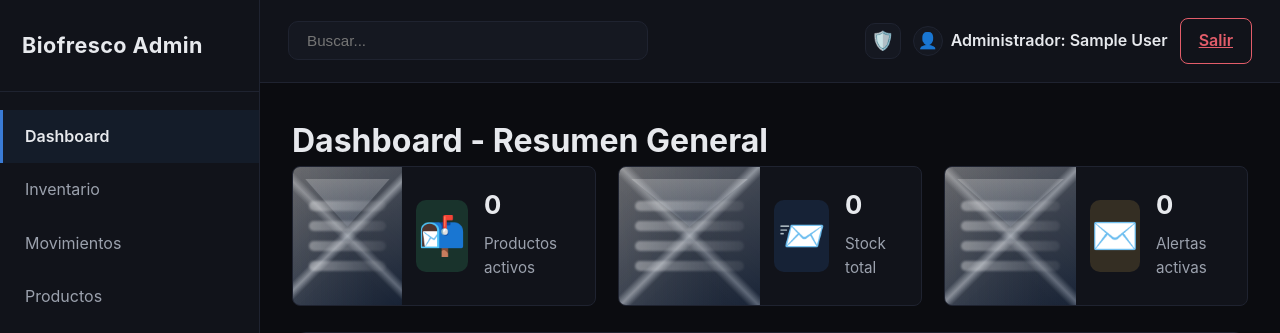
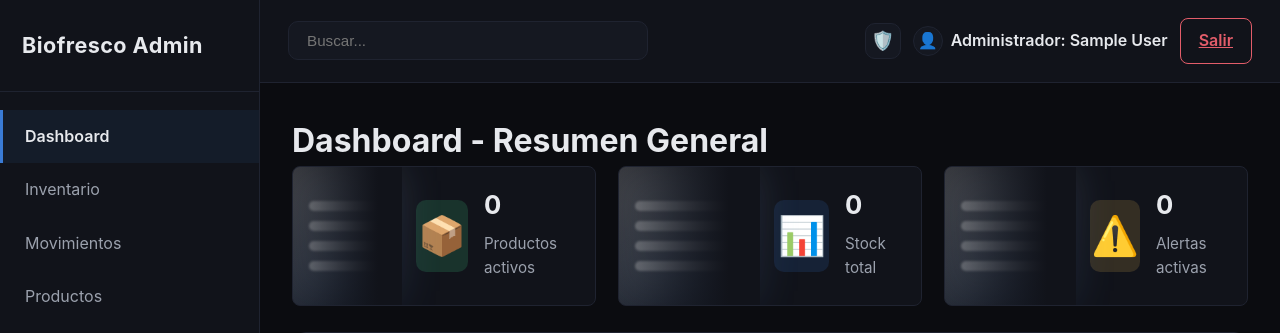
Before and after one commit to JagerBombAsme/BiofrescoDDR-AF, a Django app: page / in a window 1280 px wide. Shown: the top 333 px of the page. Run offline with Django 4.2, Linux system fonts and the light colour scheme; the visitor is signed in with stand-in values (Sample User, id 1); data comes from the database, SQL or seed files in the repository; data that the repository does not hold is empty.

Commit message:
Cambio de imagen

```diff
--- a/PaginaWeb/static/css/adminstyles.css
+++ b/PaginaWeb/static/css/adminstyles.css
@@ -258,7 +258,6 @@
 }
 
 .stat-card {
-    position: relative;
     background: var(--surface);
     border-radius: 8px;
     border: 1px solid var(--border);
@@ -267,7 +266,7 @@
     align-items: stretch;
     min-height: 140px;
     overflow: hidden;
-    transition: transform 0.2s ease, border-color 0.2s ease, box-shadow 0.2s ease;
+    transition: transform 0.2s ease, border-color 0.2s ease;
 }
 
 .stat-card:hover {
@@ -278,14 +277,11 @@
 .stat-card__media {
     position: relative;
     min-height: 120px;
-    --card-image: linear-gradient(135deg, rgba(255, 255, 255, 0.05), rgba(58, 123, 213, 0.08));
+    --card-image: none;
     background-image:
-        linear-gradient(135deg, rgba(255, 255, 255, 0.28), rgba(58, 123, 213, 0.14)),
-        linear-gradient(135deg, transparent 46%, rgba(255, 255, 255, 0.42) 50%, transparent 54%),
-        linear-gradient(-135deg, transparent 46%, rgba(255, 255, 255, 0.32) 50%, transparent 54%),
-        linear-gradient(to right, rgba(11, 12, 16, 0.18), var(--surface) 78%),
-        var(--card-image);
-    background-size: 100% 100%;
+        var(--card-image),
+        linear-gradient(135deg, rgba(255, 255, 255, 0.16), rgba(58, 123, 213, 0.12));
+    background-size: cover, 100% 100%;
     background-repeat: no-repeat;
     background-position: center;
     isolation: isolate;
@@ -312,21 +308,18 @@
 .stat-card__media::before {
     content: "";
     position: absolute;
-    inset: 12px 12px auto 12px;
-    height: 56%;
-    background: linear-gradient(to bottom, rgba(255, 255, 255, 0.32), rgba(58, 123, 213, 0.12));
-    clip-path: polygon(0 0, 100% 0, 50% 62%);
+    inset: 0;
+    background: linear-gradient(120deg, rgba(255, 255, 255, 0.28), rgba(58, 123, 213, 0.18));
+    filter: blur(22px);
     opacity: 0.7;
+    z-index: -1;
 }
 
 .stat-card__media::after {
     content: "";
     position: absolute;
     inset: 0;
-    background:
-        linear-gradient(135deg, rgba(255, 255, 255, 0.08), transparent 60%),
-        linear-gradient(225deg, rgba(255, 255, 255, 0.08), transparent 60%);
-    mix-blend-mode: screen;
+    background: linear-gradient(to right, rgba(11, 12, 16, 0.15), var(--surface) 78%);
 }
 
 .stat-card__content {
--- a/PaginaWeb/templates/dashboard.html
+++ b/PaginaWeb/templates/dashboard.html
@@ -1,4 +1,5 @@
 {% extends 'base.html' %}
+{% load static %}
 
 {% block title %}Dashboard - Biofresco{% endblock %}
 
@@ -7,7 +8,8 @@
 
 <!-- Stats Cards -->
 <div class="stats-grid">
-    <div class="stat-card green">
+    <div class="stat-card green"
+     style="--card-image: url('{% static 'img/productos.png' %}');">
         <div class="stat-card__media" aria-hidden="true">
             <div class="stat-card__image-lines">
                 <span></span>
@@ -17,7 +19,7 @@
             </div>
         </div>
         <div class="stat-card__content">
-            <div class="stat-icon">📬</div>
+            <div class="stat-icon">📦</div>
             <div class="stat-info">
                 <h3>{{ total_productos }}</h3>
                 <p>Productos activos</p>
@@ -35,7 +37,7 @@
             </div>
         </div>
         <div class="stat-card__content">
-            <div class="stat-icon">📨</div>
+            <div class="stat-icon">📊</div>
             <div class="stat-info">
                 <h3>{{ total_stock|floatformat:0 }}</h3>
                 <p>Stock total</p>
@@ -53,7 +55,7 @@
             </div>
         </div>
         <div class="stat-card__content">
-            <div class="stat-icon">✉️</div>
+            <div class="stat-icon">⚠️</div>
             <div class="stat-info">
                 <h3>{{ alertas_activas }}</h3>
                 <p>Alertas activas</p>
```
Also changed, not shown: PaginaWeb/templates/inventario.html (+4 -4 lines), PaginaWeb/static/img/productos.png (added).
